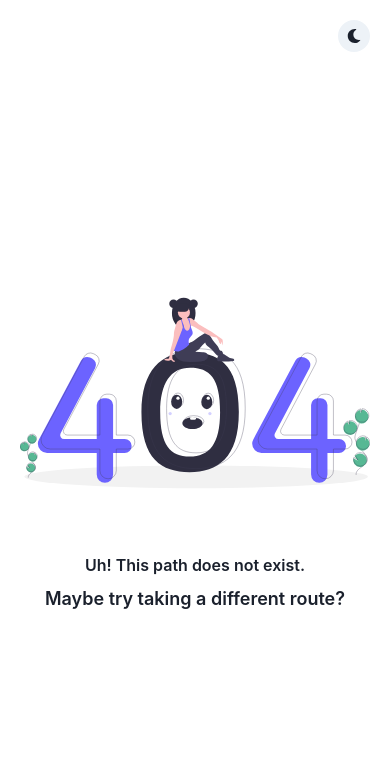
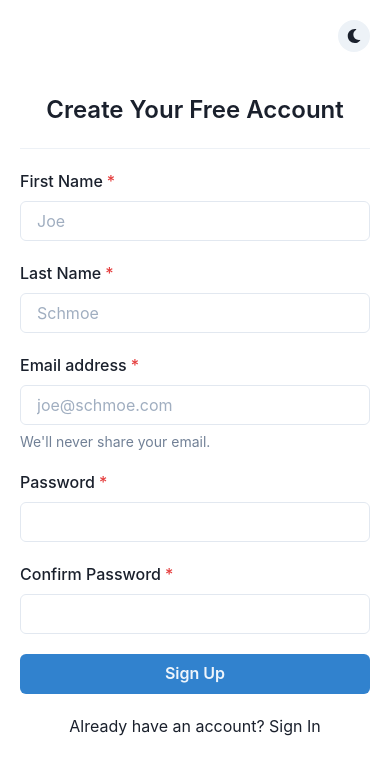
Before and after one commit to VivekAlhat/Mixr, a React (Create React App) app: page /signup in a window 390 px wide. Shown: the top 774 px of the page. Built offline with nearby package versions, Linux system fonts and the light colour scheme.

Commit message:
Create Sign In | Sign Up Form Components

```diff
--- a/src/App.js
+++ b/src/App.js
@@ -2,6 +2,10 @@ import React from "react";
 import Navbar from "./components/Navbar";
 import Home from "./pages/Home";
 import Error from "./pages/Error";
+import Signup from "./pages/Signup";
+import Signin from "./pages/Signin";
+import Profile from "./pages/Profile";
+import Dashboard from "./pages/Dashboard";
 import { Switch, Route } from "react-router-dom";
 
 function App() {
@@ -10,6 +14,10 @@ function App() {
       <Navbar />
       <Switch>
         <Route exact path="/" component={Home} />
+        <Route path="/signup" component={Signup} />
+        <Route path="/signin" component={Signin} />
+        <Route path="/profile" component={Profile} />
+        <Route path="/dashboard" component={Dashboard} />
         <Route path="*" component={Error} />
       </Switch>
     </div>
--- a/src/components/Navbar.jsx
+++ b/src/components/Navbar.jsx
@@ -13,16 +13,9 @@ const Navbar = () => {
   const isDark = colorMode === "dark";
 
   return (
-    <Flex
-      w="100%"
-      pr={notSmallerScreen ? "10" : "5"}
-      pt="5"
-      position="absolute"
-    >
+    <Flex w="100%" pr={notSmallerScreen ? "10" : "5"} pt="5">
       <Spacer />
       <IconButton
-        alignSelf="center"
-        ml="5"
         icon={isDark ? <FaSun /> : <FaMoon />}
         onClick={toggleColorMode}
         size="sm"
--- /dev/null
+++ b/src/pages/Dashboard.jsx
@@ -0,0 +1,5 @@
+const Dashboard = () => {
+  return <div></div>;
+};
+
+export default Dashboard;
--- a/src/pages/Home.jsx
+++ b/src/pages/Home.jsx
@@ -4,41 +4,50 @@ import {
   Spacer,
   Flex,
   Box,
-  ButtonGroup,
   Button,
   useMediaQuery,
 } from "@chakra-ui/react";
+import { Link } from "react-router-dom";
+import { motion } from "framer-motion";
 
 const Home = () => {
   const [notSmallerScreen] = useMediaQuery("(min-width:600px)");
+  const MotionText = motion(Text);
 
   return (
-    <Flex direction="column" minHeight="100vh">
+    <Flex direction="column">
       <Box
         p={notSmallerScreen ? "5rem" : "5"}
         boxSizing="sm"
-        mt="10"
         w={notSmallerScreen ? "4xl" : "fit-content"}
       >
-        <Text fontSize="7xl" fontWeight="extrabold">
+        <MotionText
+          fontSize="7xl"
+          fontWeight="extrabold"
+          initial={{ x: "-200vw" }}
+          animate={{ x: 0 }}
+          transition={{ type: "spring", duration: 1, bounce: "0.2" }}
+        >
           Mixr
-        </Text>
+        </MotionText>
         <Text fontSize="xl" fontWeight="semibold">
           Meet | Connect | Socialize
         </Text>
         <Text fontSize="md" mt="2">
-          Mixr is an abbreviation of <Text as="em">Mixer</Text>. Mixr is a React
-          and Firebase based simple social media application. Users can sign up
-          in just few steps and start using the application. You can create a
-          new post, manage your Mixr profile, search new people and connect with
-          them. Everything at one place.
+          Mixr is an abbreviation of/for <Text as="em">Mixer</Text>. Mixr is a
+          React and Firebase based simple social media application. Users can
+          sign up in just few steps and start using the application. You can
+          create a new post, manage your Mixr profile, search new people and
+          connect with them. Everything at one place.
         </Text>
-        <ButtonGroup mt="10" w="fit-content" spacing="5">
-          <Button colorScheme="blue">Sign In</Button>
-          <Button>Sign Up</Button>
-        </ButtonGroup>
+        <Link to="/signin">
+          <Button mt="5" colorScheme="blue">
+            Create Your Free Account
+          </Button>
+        </Link>
       </Box>
       <Spacer />
+      <Box position="fixed" bottom="-5" left="0" w="full">
         <Wave
           fill="#5089C6"
           paused={false}
@@ -49,6 +58,7 @@ const Home = () => {
             points: 3,
           }}
         />
+      </Box>
     </Flex>
   );
 };
--- /dev/null
+++ b/src/pages/Profile.jsx
@@ -0,0 +1,5 @@
+const Profile = () => {
+  return <div></div>;
+};
+
+export default Profile;
--- /dev/null
+++ b/src/pages/Signin.jsx
@@ -0,0 +1,77 @@
+import {
+  VStack,
+  Divider,
+  FormControl,
+  FormLabel,
+  FormHelperText,
+  Input,
+  Center,
+  Text,
+  useMediaQuery,
+  Button,
+  Link,
+} from "@chakra-ui/react";
+import { Link as RouteLink } from "react-router-dom";
+import { motion } from "framer-motion";
+
+const Signin = () => {
+  const [notSmallerScreen] = useMediaQuery("(min-width:600px)");
+  const MotionCenter = motion(Center);
+
+  const handleSubmit = (e) => {
+    e.preventDefault();
+  };
+
+  return (
+    <form style={{ width: "100%" }} onSubmit={handleSubmit}>
+      <MotionCenter
+        mt="5"
+        mb="10"
+        initial={{ y: "-200vw" }}
+        animate={{ y: 0 }}
+        transition={{ type: "spring", duration: 1, bounce: "0.2" }}
+      >
+        <VStack w="lg" spacing="5" p={!notSmallerScreen && "5"}>
+          <Text
+            textTransform="capitalize"
+            fontSize={notSmallerScreen ? "3xl" : "2xl"}
+            fontWeight="semibold"
+          >
+            Sign in to your account
+          </Text>
+          <Divider />
+          <FormControl id="email" isRequired>
+            <FormLabel>Email address</FormLabel>
+            <Input
+              type="email"
+              autoComplete="off"
+              placeholder="joe@schmoe.com"
+            />
+            <FormHelperText>We'll never share your email.</FormHelperText>
+          </FormControl>
+          <FormControl id="password" isRequired>
+            <FormLabel>Password</FormLabel>
+            <Input type="password" />
+          </FormControl>
+          <Button
+            bgColor="blue.500"
+            color="whiteAlpha.900"
+            w="100%"
+            alignSelf="flex-start"
+            type="submit"
+          >
+            Sign In
+          </Button>
+          <Text fontSize="md">
+            Don't have an account?&nbsp;
+            <Link to="/signup" as={RouteLink}>
+              Sign Up
+            </Link>
+          </Text>
+        </VStack>
+      </MotionCenter>
+    </form>
+  );
+};
+
+export default Signin;
--- /dev/null
+++ b/src/pages/Signup.jsx
@@ -0,0 +1,89 @@
+import {
+  VStack,
+  Divider,
+  FormControl,
+  FormLabel,
+  FormHelperText,
+  Input,
+  Center,
+  Text,
+  useMediaQuery,
+  Button,
+  Link,
+} from "@chakra-ui/react";
+import { Link as RouteLink } from "react-router-dom";
+import { motion } from "framer-motion";
+
+const Signup = () => {
+  const [notSmallerScreen] = useMediaQuery("(min-width:600px)");
+  const MotionCenter = motion(Center);
+
+  const handleSubmit = (e) => {
+    e.preventDefault();
+  };
+
+  return (
+    <form style={{ width: "100%" }} onSubmit={handleSubmit}>
+      <MotionCenter
+        mt="5"
+        mb="10"
+        initial={{ y: "200vw" }}
+        animate={{ y: 0 }}
+        transition={{ type: "spring", duration: 1, bounce: "0.2" }}
+      >
+        <VStack w="lg" spacing="5" p={!notSmallerScreen && "5"}>
+          <Text
+            textTransform="capitalize"
+            fontSize={notSmallerScreen ? "3xl" : "2xl"}
+            fontWeight="semibold"
+          >
+            Create your free account
+          </Text>
+          <Divider />
+          <FormControl id="fname" isRequired>
+            <FormLabel>First Name</FormLabel>
+            <Input type="text" autoComplete="off" placeholder="Joe" />
+          </FormControl>
+          <FormControl id="lname" isRequired>
+            <FormLabel>Last Name</FormLabel>
+            <Input type="text" autoComplete="off" placeholder="Schmoe" />
+          </FormControl>
+          <FormControl id="email" isRequired>
+            <FormLabel>Email address</FormLabel>
+            <Input
+              type="email"
+              autoComplete="off"
+              placeholder="joe@schmoe.com"
+            />
+            <FormHelperText>We'll never share your email.</FormHelperText>
+          </FormControl>
+          <FormControl id="password" isRequired>
+            <FormLabel>Password</FormLabel>
+            <Input type="password" />
+          </FormControl>
+          <FormControl id="cpassword" isRequired>
+            <FormLabel>Confirm Password</FormLabel>
+            <Input type="password" />
+          </FormControl>
+          <Button
+            bgColor="blue.500"
+            color="whiteAlpha.900"
+            w="100%"
+            alignSelf="flex-start"
+            type="submit"
+          >
+            Sign Up
+          </Button>
+          <Text fontSize="md">
+            Already have an account?&nbsp;
+            <Link to="/signin" as={RouteLink}>
+              Sign In
+            </Link>
+          </Text>
+        </VStack>
+      </MotionCenter>
+    </form>
+  );
+};
+
+export default Signup;
```
Lines whose indentation alone changed are shown as unchanged.
